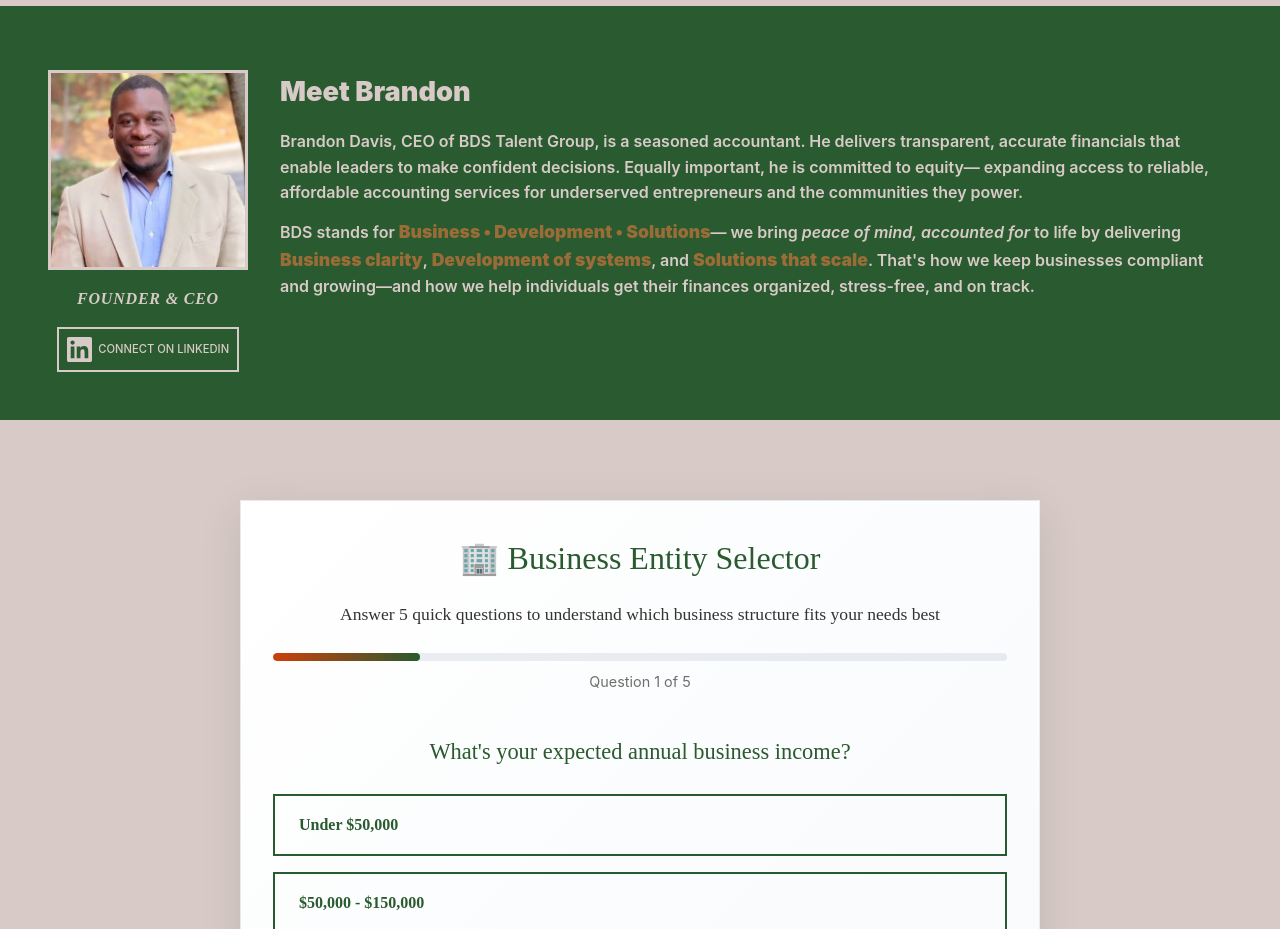
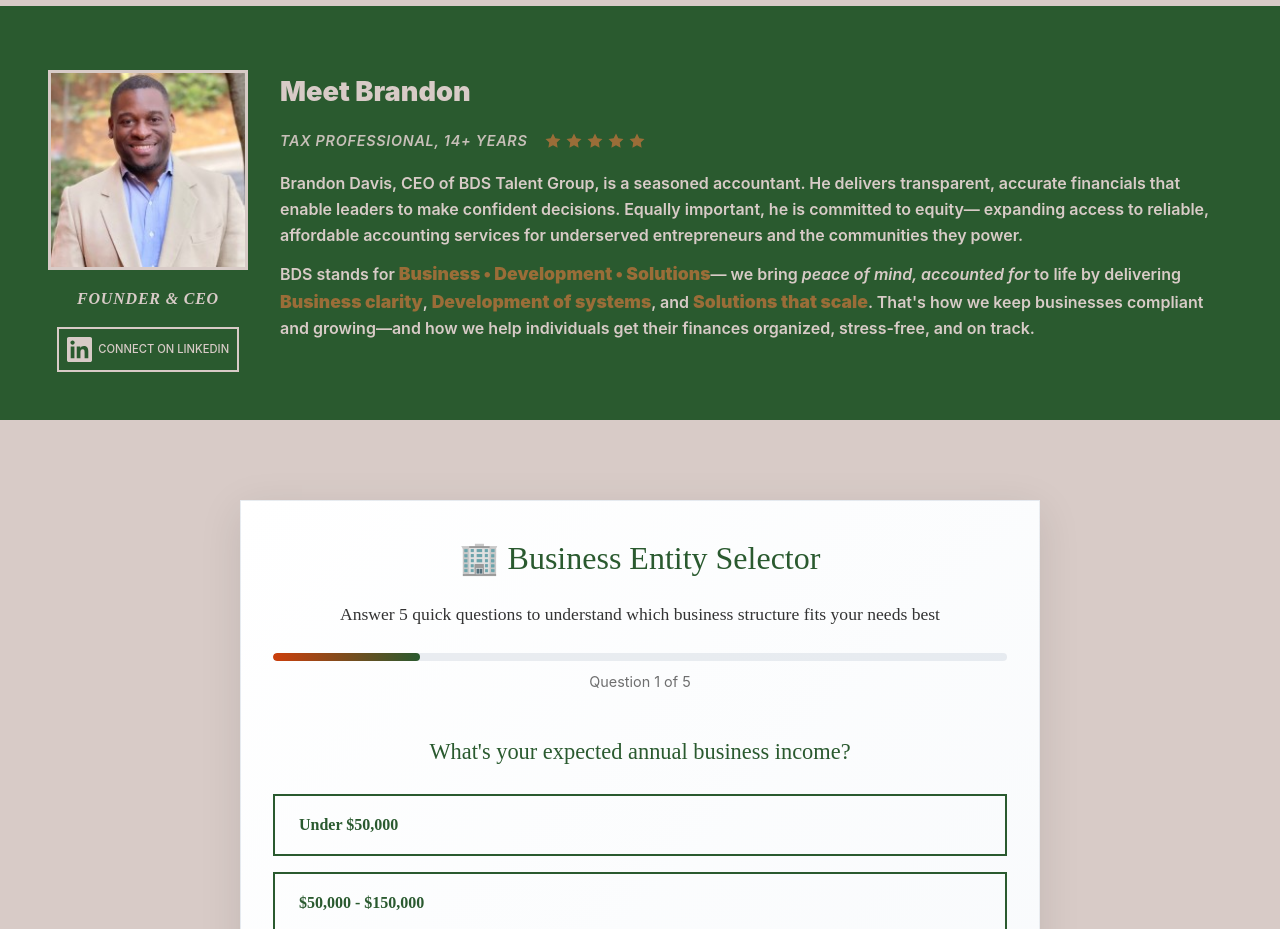
Before and after one commit to CartezDew/bdsfrontend, a React (Vite) app: page / in a window 1280 px wide. Shown: the part 3900-4829 px from the top of the page. Built offline with nearby package versions, Linux system fonts and the light colour scheme.

Commit message:
added credentials to the meet the owner component

```diff
--- a/src/components/MeetTheOwner.jsx
+++ b/src/components/MeetTheOwner.jsx
@@ -67,6 +67,26 @@ export default function MeetTheOwner() {
             <div className={`meet-owner__header ${animationsTriggered ? 'meet-owner__header-animated' : ''}`}>
               Meet Brandon
             </div>
+            <div className={`meet-owner__credentials ${animationsTriggered ? 'meet-owner__credentials-animated' : ''}`}>
+              <span className="meet-owner__credential-text">Tax Professional, 14+ Years</span>
+              <div className="meet-owner__stars">
+                <svg className="meet-owner__star" viewBox="0 0 24 24" fill="currentColor">
+                  <path d="M12 2l3.09 6.26L22 9.27l-5 4.87 1.18 6.88L12 17.77l-6.18 3.25L7 14.14 2 9.27l6.91-1.01L12 2z"/>
+                </svg>
+                <svg className="meet-owner__star" viewBox="0 0 24 24" fill="currentColor">
+                  <path d="M12 2l3.09 6.26L22 9.27l-5 4.87 1.18 6.88L12 17.77l-6.18 3.25L7 14.14 2 9.27l6.91-1.01L12 2z"/>
+                </svg>
+                <svg className="meet-owner__star" viewBox="0 0 24 24" fill="currentColor">
+                  <path d="M12 2l3.09 6.26L22 9.27l-5 4.87 1.18 6.88L12 17.77l-6.18 3.25L7 14.14 2 9.27l6.91-1.01L12 2z"/>
+                </svg>
+                <svg className="meet-owner__star" viewBox="0 0 24 24" fill="currentColor">
+                  <path d="M12 2l3.09 6.26L22 9.27l-5 4.87 1.18 6.88L12 17.77l-6.18 3.25L7 14.14 2 9.27l6.91-1.01L12 2z"/>
+                </svg>
+                <svg className="meet-owner__star" viewBox="0 0 24 24" fill="currentColor">
+                  <path d="M12 2l3.09 6.26L22 9.27l-5 4.87 1.18 6.88L12 17.77l-6.18 3.25L7 14.14 2 9.27l6.91-1.01L12 2z"/>
+                </svg>
+              </div>
+            </div>
             <p className={animationsTriggered ? 'meet-owner__paragraph-animated' : ''}>
               Brandon Davis, CEO of BDS Talent Group, is a seasoned accountant. He delivers transparent, accurate financials that enable leaders to make confident decisions. Equally important, he is committed to equity— expanding access to reliable, affordable accounting services for underserved entrepreneurs and the communities they power.
 
--- a/src/components/ServicesPage.jsx
+++ b/src/components/ServicesPage.jsx
@@ -143,8 +143,8 @@ const ServicesPage = () => {
             {/* Current Service Type Note */}
             <div className={`servicespage-note ${animationsTriggered.note ? 'servicespage-animate-note' : ''}`} ref={noteRef} data-animate="note">
               {serviceType === 'business'
-                ? "*You are currently viewing our business services*"
-                : "*You are currently viewing our individual services*"
+                ? "*Switch the toggle to view our individual services*"
+                : "*Switch the toggle to view our business services*"
               }
             </div>
           </div>
--- a/src/styles/meet_the_owner.css
+++ b/src/styles/meet_the_owner.css
@@ -101,6 +101,36 @@
   color: var(--color-timberwolf);
   font-weight: 900;
   font-size: 1.7rem;
+}
+
+.meet-owner__credentials {
+  display: flex;
+  align-items: center;
+  gap: 1rem;
+  margin-bottom: 1.2rem;
+  flex-wrap: wrap;
+}
+
+.meet-owner__credential-text {
+  color: var(--color-timberwolf);
+  font-weight: 600;
+  font-size: 0.9rem;
+  text-transform: uppercase;
+  letter-spacing: 0.05em;
+  opacity: 0.9;
+  font-style: italic;
+}
+
+.meet-owner__stars {
+  display: flex;
+  gap: 0.2rem;
+}
+
+.meet-owner__star {
+  width: 18px;
+  height: 18px;
+  color: var(--color-golden-brown);
+  flex-shrink: 0;
 }
 
 .meet-owner__roles {
@@ -259,6 +289,17 @@
   transform: translateY(0);
 }
 
+.meet-owner__credentials {
+  opacity: 0;
+  transform: translateY(20px);
+  transition: opacity 0.6s ease 1.1s, transform 0.6s ease 1.1s;
+}
+
+.meet-owner__credentials-animated {
+  opacity: 1;
+  transform: translateY(0);
+}
+
 .meet-owner__paragraph-animated {
   opacity: 0;
   transform: translateY(20px);
@@ -293,6 +334,7 @@
   .meet-owner__social,
   .meet-owner__text,
   .meet-owner__header,
+  .meet-owner__credentials,
   .meet-owner__paragraph-animated,
   .meet-owner__bds {
     transition: none !important;
--- a/src/styles/servicesPage.css
+++ b/src/styles/servicesPage.css
@@ -909,3 +909,11 @@
     transform: translateY(-5px);
   }
 }
+
+/* On-load header fade-in */
+.sp-fade-in-up { animation: spFadeInUp .7s ease both; }
+@keyframes spFadeInUp { from { opacity: 0; transform: translateY(14px);} to { opacity: 1; transform: translateY(0);} }
+
+/* Scroll-trigger base state */
+.sp-animate { opacity: 0; transform: translateY(16px); transition: opacity .6s ease, transform .6s ease; }
+.sp-in-view { opacity: 1; transform: translateY(0); }
```
